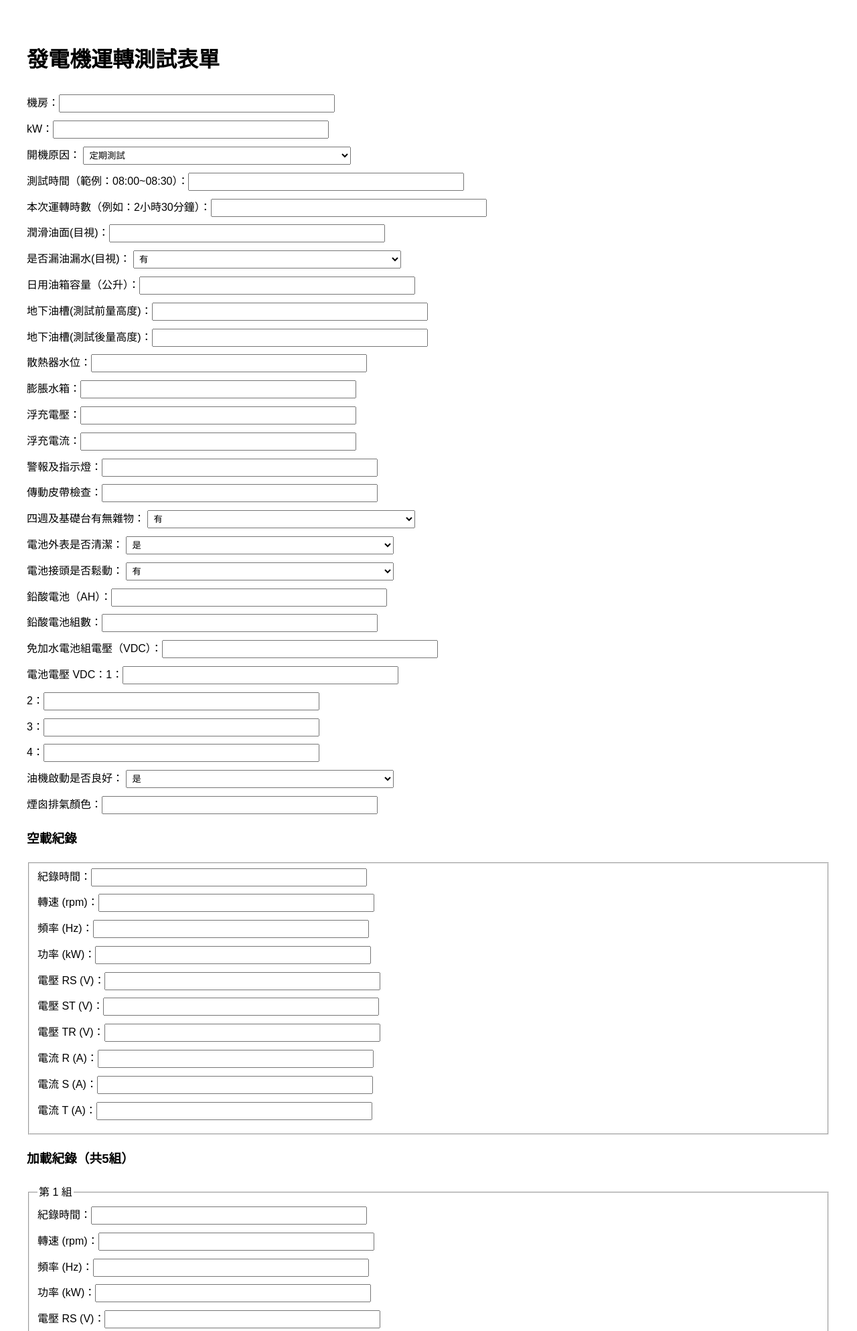
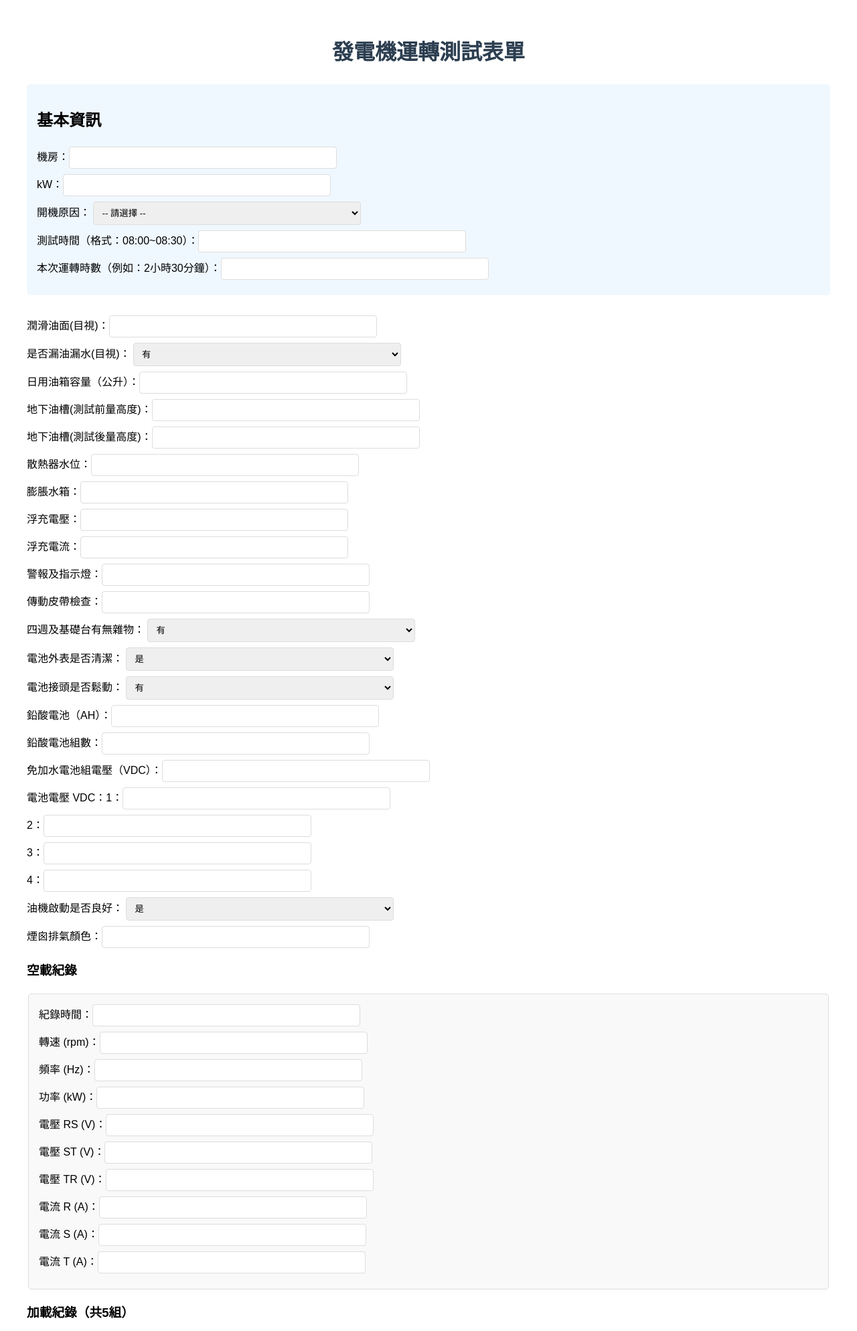
Before and after one commit to gestaboo/GEN, a Flask app: page / in a window 1280 px wide. Shown: the top 1988 px of the page at 67% size. Run offline with Flask 3, Linux system fonts and the light colour scheme.

Commit message:
Update form.html

```diff
--- a/templates/form.html
+++ b/templates/form.html
@@ -4,20 +4,60 @@
   <meta charset="UTF-8">
   <title>發電機運轉測試表單</title>
   <style>
-    body { font-family: sans-serif; line-height: 1.8; padding: 2em; }
-    label { display: block; margin-bottom: 10px; }
-    input, select { padding: 4px; width: 90%; max-width: 400px; }
+    body { font-family: Arial, sans-serif; line-height: 1.6; padding: 2em; max-width: 1200px; margin: auto; }
+    label { display: block; margin-bottom: 8px; font-weight: 500; }
+    input, select {
+      padding: 8px;
+      width: 100%;
+      max-width: 400px;
+      border: 1px solid #ddd;
+      border-radius: 4px;
+      box-sizing: border-box;
+    }
+    fieldset {
+      margin-bottom: 20px;
+      border: 1px solid #ddd;
+      padding: 15px;
+      border-radius: 5px;
+      background: #f9f9f9;
+    }
+    legend {
+      font-weight: bold;
+      padding: 0 10px;
+      background: white;
+    }
+    button {
+      background: #4CAF50;
+      color: white;
+      padding: 10px 20px;
+      border: none;
+      border-radius: 4px;
+      cursor: pointer;
+      font-size: 16px;
+    }
+    button:hover {
+      background: #45a049;
+    }
+    .form-section {
+      margin-bottom: 30px;
+      padding: 15px;
+      background: #f0f8ff;
+      border-radius: 5px;
+    }
   </style>
 </head>
 <body>
-  <h1>發電機運轉測試表單</h1>
+  <h1 style="text-align: center; color: #2c3e50;">發電機運轉測試表單</h1>
+
   <form action="/generate" method="post">
-
-    <label>機房：<input type="text" name="room"></label>
-    <label>kW：<input type="text" name="kw"></label>
+    <div class="form-section">
+      <h2>基本資訊</h2>
+      <label>機房：<input type="text" name="room" required></label>
+      <label>kW：<input type="number" name="kw" step="0.01" required></label>
 
       <label>開機原因：
-      <select name="reason">
+        <select name="reason" required>
+          <option value="">-- 請選擇 --</option>
           <option>定期測試</option>
           <option>市電停電</option>
           <option>本機房設備故障</option>
@@ -25,8 +65,9 @@
         </select>
       </label>
 
-    <label>測試時間（範例：08:00~08:30）：<input type="text" name="time_range"></label>
-    <label>本次運轉時數（例如：2小時30分鐘）：<input type="text" name="hours_minutes"></label>
+      <label>測試時間（格式：08:00~08:30）：<input type="text" name="time_range" pattern="\d{2}:\d{2}~\d{2}:\d{2}" required></label>
+      <label>本次運轉時數（例如：2小時30分鐘）：<input type="text" name="hours_minutes" required></label>
+    </div>
 
     <label>潤滑油面(目視)：<input type="text" name="oil_level"></label>
     <label>是否漏油漏水(目視)：
@@ -159,7 +200,9 @@
     <label>檢查異常之改善措施：<input type="text" name="improvement"></label>
 
     <br><br>
+   <div style="text-align: center; margin-top: 30px;">
       <button type="submit">✅ 產生 Word 文件</button>
+    </div>
   </form>
 </body>
 </html>
```
Lines whose indentation alone changed are shown as unchanged.
